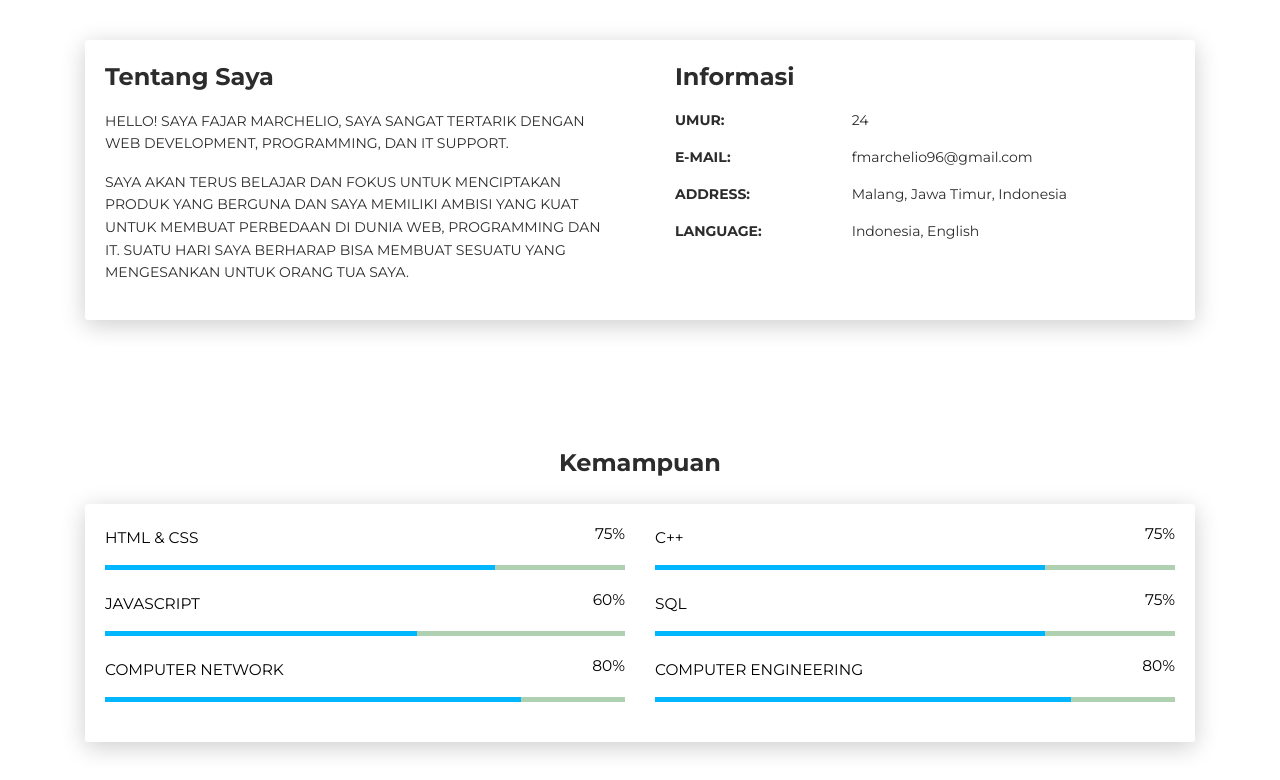
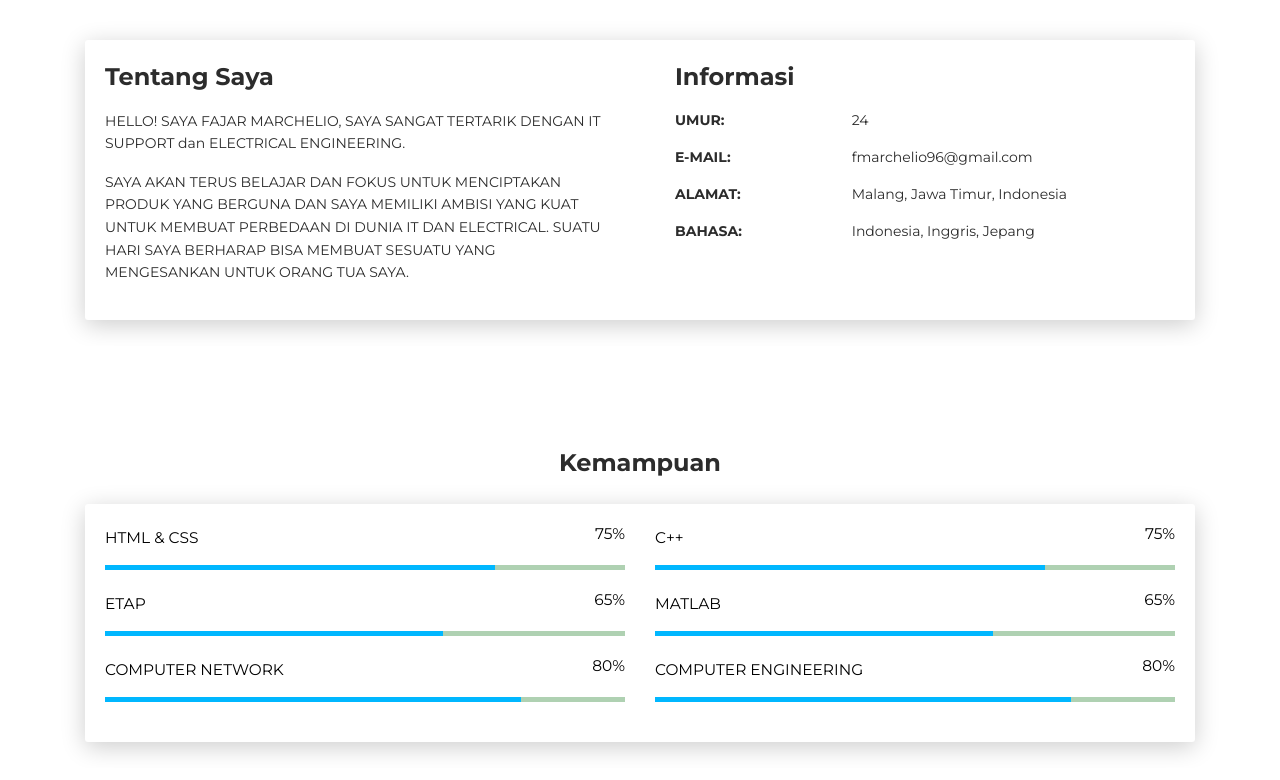
Before and after one commit to marchelio96/MRCL96.github.io, a plain HTML site: page index.html in a window 1280 px wide. Shown: the part 580-1360 px from the top of the page. Drawn offline with Linux system fonts and the light colour scheme.

Commit message:
Update index.html

```diff
--- a/index.html
+++ b/index.html
@@ -50,7 +50,7 @@
         <div class="content-center">
           <div class="cc-profile-image"><a href="#"><img src="images/marchelio2.png" alt="Image"/></a></div>
           <div class="h2 title">Fajar Marchelio</div>
-          <p class="category text-white">Web Development, Programming, IT</p><a class="btn btn-primary smooth-scroll mr-2" href="#contact" data-aos="zoom-in" data-aos-anchor="data-aos-anchor">Hire Me</a><a class="btn btn-primary" href="#" data-aos="zoom-in" data-aos-anchor="data-aos-anchor">Download</a>
+          <p class="category text-white">Information Technology, Electrical Engineering</p><a class="btn btn-primary smooth-scroll mr-2" href="#contact" data-aos="zoom-in" data-aos-anchor="data-aos-anchor">Hire Me</a><a class="btn btn-primary" href="#" data-aos="zoom-in" data-aos-anchor="data-aos-anchor">Download</a>
         </div>
       </div>
       <div class="section">
@@ -68,8 +68,8 @@
         <div class="col-lg-6 col-md-12">
           <div class="card-body">
             <div class="h4 mt-0 title">Tentang Saya</div>
-            <p>HELLO! SAYA FAJAR MARCHELIO, SAYA SANGAT TERTARIK DENGAN WEB DEVELOPMENT, PROGRAMMING, DAN IT SUPPORT.</p>
-            <p>SAYA AKAN TERUS BELAJAR DAN FOKUS UNTUK MENCIPTAKAN PRODUK YANG BERGUNA DAN SAYA MEMILIKI AMBISI YANG KUAT UNTUK MEMBUAT PERBEDAAN DI DUNIA WEB, PROGRAMMING DAN IT. SUATU HARI SAYA BERHARAP BISA MEMBUAT SESUATU YANG MENGESANKAN UNTUK ORANG TUA SAYA.</p>
+            <p>HELLO! SAYA FAJAR MARCHELIO, SAYA SANGAT TERTARIK DENGAN IT SUPPORT dan ELECTRICAL ENGINEERING.</p>
+            <p>SAYA AKAN TERUS BELAJAR DAN FOKUS UNTUK MENCIPTAKAN PRODUK YANG BERGUNA DAN SAYA MEMILIKI AMBISI YANG KUAT UNTUK MEMBUAT PERBEDAAN DI DUNIA IT DAN ELECTRICAL. SUATU HARI SAYA BERHARAP BISA MEMBUAT SESUATU YANG MENGESANKAN UNTUK ORANG TUA SAYA.</p>
           </div>
         </div>
         <div class="col-lg-6 col-md-12">
@@ -84,12 +84,12 @@
               <div class="col-sm-8">fmarchelio96@gmail.com</div>
             </div>
             <div class="row mt-3">
-              <div class="col-sm-4"><strong class="text-uppercase">ADDRESS:</strong></div>
+              <div class="col-sm-4"><strong class="text-uppercase">ALAMAT:</strong></div>
               <div class="col-sm-8">Malang, Jawa Timur, Indonesia</div>
             </div>
             <div class="row mt-3">
-              <div class="col-sm-4"><strong class="text-uppercase">LANGUAGE:</strong></div>
-              <div class="col-sm-8">Indonesia, English</div>
+              <div class="col-sm-4"><strong class="text-uppercase">BAHASA:</strong></div>
+              <div class="col-sm-8">Indonesia, Inggris, Jepang</div>
             </div>
           </div>
         </div>
@@ -120,16 +120,16 @@
         </div>
         <div class="row">
           <div class="col-md-6">
-            <div class="progress-container progress-primary"><span class="progress-badge">JavaScript</span>
+            <div class="progress-container progress-primary"><span class="progress-badge">ETAP</span>
               <div class="progress">
-                <div class="progress-bar progress-bar-primary" data-aos="progress-full" data-aos-offset="10" data-aos-duration="2000" role="progressbar" aria-valuenow="60" aria-valuemin="0" aria-valuemax="100" style="width: 60%;"></div><span class="progress-value">60%</span>
+                <div class="progress-bar progress-bar-primary" data-aos="progress-full" data-aos-offset="10" data-aos-duration="2000" role="progressbar" aria-valuenow="60" aria-valuemin="0" aria-valuemax="100" style="width: 65%;"></div><span class="progress-value">65%</span>
               </div>
             </div>
           </div>
           <div class="col-md-6">
-            <div class="progress-container progress-primary"><span class="progress-badge">SQL</span>
+            <div class="progress-container progress-primary"><span class="progress-badge">MATLAB</span>
               <div class="progress">
-                <div class="progress-bar progress-bar-primary" data-aos="progress-full" data-aos-offset="10" data-aos-duration="2000" role="progressbar" aria-valuenow="60" aria-valuemin="0" aria-valuemax="100" style="width: 75%;"></div><span class="progress-value">75%</span>
+                <div class="progress-bar progress-bar-primary" data-aos="progress-full" data-aos-offset="10" data-aos-duration="2000" role="progressbar" aria-valuenow="60" aria-valuemin="0" aria-valuemax="100" style="width: 65%;"></div><span class="progress-value">65%</span>
               </div>
             </div>
           </div>
@@ -357,7 +357,7 @@
         <div class="col-md-9" data-aos="fade-left" data-aos-offset="50" data-aos-duration="500">
           <div class="card-body">
             <div class="h5">Universitas Negeri Malang </div>
-            <p class="category">S1 Teknik elektro</p>
+            <p class="category">S1 Teknik Elektro</p>
           </div>
         </div>
       </div>
@@ -415,7 +415,7 @@
                 </div>
                 <div class="col-md-6">
                   <div class="card-body">
-                    <p class="mb-0"><strong>Address </strong></p>
+                    <p class="mb-0"><strong>Alamat </strong></p>
                     <p class="pb-2">Malang, Jawa Timur, Indonesia</p>
                     <p class="mb-0"><strong>E-mail</strong></p>
                     <p>fmarchelio96@gmail.com</p>
```
